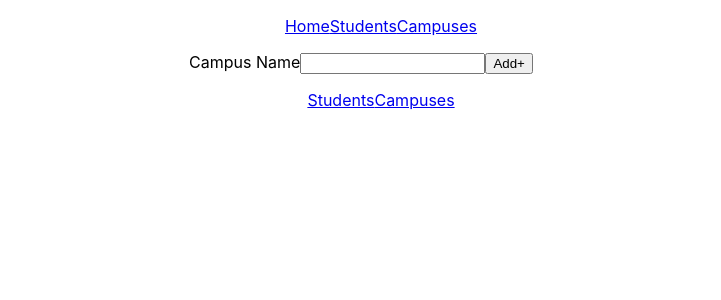
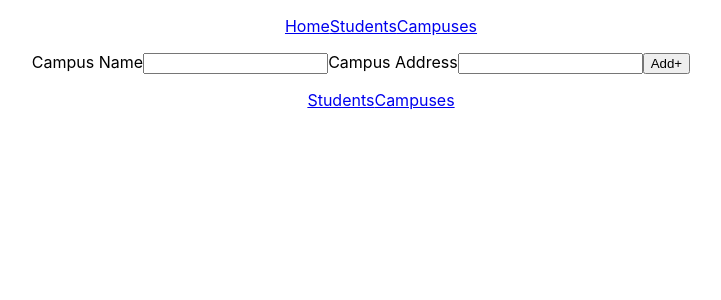
Before and after one commit to tanj299/campus-students-project, a React (Create React App) app in the folder campus/: page /add/campus in a window 1280 px wide. Shown: the top 300 px of the page, without its empty margins (279-1000 px from the left). Built offline with nearby package versions, Linux system fonts and the light colour scheme.

Commit message:
Updated necessary input form fields

```diff
--- a/campus/src/components/forms/AddCampusForm.js
+++ b/campus/src/components/forms/AddCampusForm.js
@@ -9,7 +9,8 @@ class AddCampusForm extends Component {
 
 		this.state = {
 
-			currentName: "",
+			name: "",
+			address: ""
 
 		}
 
@@ -19,7 +20,7 @@ class AddCampusForm extends Component {
 
 	handleNameInput (e) {
 		this.setState({
-			currentName: e.target.value
+			[e.target.name]: e.target.value
 		});
 	}
 
@@ -42,10 +43,16 @@ class AddCampusForm extends Component {
 		return (
 
 			<div>
-				<label className = "add_item_label" htmlFor = "campus_name">
+				<label className = "add_item_label" htmlFor = "name">
 					Campus Name
 				</label>
-				<input type = "text" name = "campus_name" onChange = { this.handleInputChange } />
+				<input type = "text" name = "name" onChange = { this.handleInputChange } />
+
+				<label className = "add_item_label" htmlFor = "address">
+					Campus Address
+				</label>
+				<input type = "text" name = "address" onChange = { this.handleInputChange } />
+
 
 				<input type = "submit" onClick = { this.submitName } value = "Add+" />
 			</div>
--- a/campus/src/components/forms/AddStudentForm.js
+++ b/campus/src/components/forms/AddStudentForm.js
@@ -10,7 +10,8 @@ class AddStudentForm extends Component {
 		this.state = {
 
 			firstName: "",
-			lastName: ""
+			lastName: "",
+			email: ""
 
 		}
 
@@ -53,6 +54,11 @@ class AddStudentForm extends Component {
 				</label>
 				<input type = "text" name = "lastName" onChange = { this.handleInputChange } />
 
+				<label className = "add_item_label" htmlFor = "name">
+					Email
+				</label>
+				<input type = "text" name = "email" onChange = { this.handleInputChange } />
+
 				<input type = "submit" onClick = { this.submitName } value = "Add+" />
 			</div>
 
```
